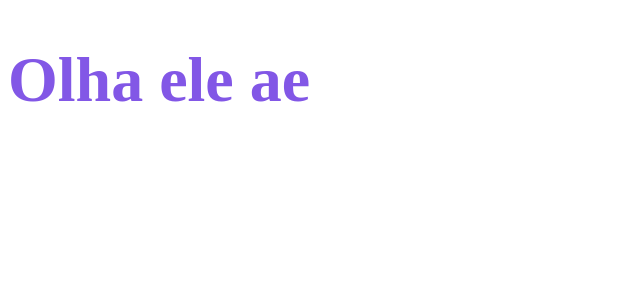
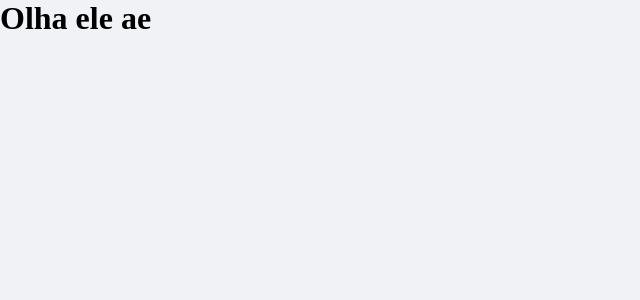
Before and after one commit to GabrielS0ares/glmoney, a React (Create React App) app: page / in a window 1280 px wide. Shown: the top 300 px of the page, without its empty margins (0-640 px from the left). Built offline with nearby package versions, Linux system fonts and the light colour scheme.

Commit message:
feat: style global demonstracao

```diff
--- a/public/index.html
+++ b/public/index.html
@@ -2,8 +2,8 @@
 <html lang="pt-br">
   <head>
     <meta charset="utf-8" />
-    <link rel="icon" href="%PUBLIC_URL%/favicon.ico" />
     <meta name="viewport" content="width=device-width, initial-scale=1" />
+    <link rel="shortcut icon" href="favicon.png" type="image/png">
 
 
     <title>GL money</title>
--- a/src/App.tsx
+++ b/src/App.tsx
@@ -1,14 +1,10 @@
-import styled from 'styled-components'
-
-const Title = styled.h1` //para criar um compontenva vamos usar a primeiro letra maiuscula, e dentro das grazes vamos usar o codigo css puro para estilização
-  color: #8257e6;
-  font-size: 64px;
-`
+import { GlobalStyle } from "./styles/global";
 
 function App() {
   return (
     <div className="App">
-      <Title>Olha ele ae</Title>
+      <h1>Olha ele ae</h1>
+      <GlobalStyle />
     </div>
   );
 }
--- /dev/null
+++ b/src/styles/global.ts
@@ -0,0 +1,49 @@
+import { createGlobalStyle } from "styled-components";  //importando o createGlobasStyle para criar um estilo global
+
+export const GlobalStyle = createGlobalStyle` //exportando um variavel que de nome GlobalStyle que recebe a estilização global
+    :root {
+        --red: #f52b4d;
+        --blue: #5429cc;
+
+        --blue-light: #6933ff;
+
+        --text-title: #363f5f;
+        --text-body: #969cb3;
+
+        --background: #f0f2f5;
+        --shape: #FFFFFF;
+
+    }
+
+    * {
+        margin: 0;
+        padding: 0;
+        box-sizing: border-box;
+    }
+
+    //font-size: 16px (Desktop)
+    html {
+        @media (max-width: 1080px){
+            font-size: 93.75%;
+        }
+
+        @media (max-width: 720px){
+            font-size: 87.05%;
+        }
+
+    }
+
+    body {
+        background: var(--background);
+        -webkit-font-smoothing: antialiased;
+    }
+
+    button {
+        cursor: pointer;
+    }
+
+    [disabled] { //para tudo que estiver desabilitado
+        opacity: .6;
+        cursor: not-allowed; //mudar o cursos para o não clicavel
+    }
+`
```
